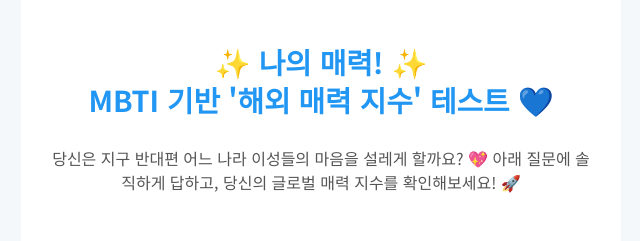
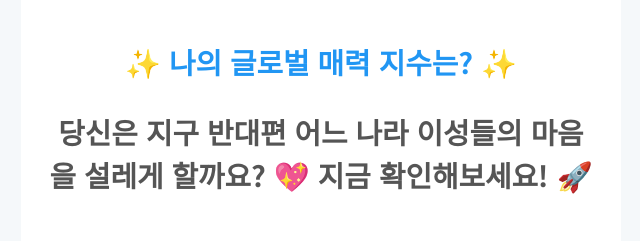
Before and after one commit to hackerseob/attractiveness, a plain HTML site: page index.html in a window 1280 px wide. Shown: the top 241 px of the page, without its empty margins (319-959 px from the left). Drawn offline with Linux system fonts and the light colour scheme.

Commit message:
Update index.html

```diff
--- a/index.html
+++ b/index.html
@@ -190,9 +190,9 @@
 </head>
 <body>
     <div class="container">
-        <h1>✨ 나의 매력! ✨<br>MBTI 기반 '해외 매력 지수' 테스트 💙</h1>
+        <h1>✨ 나의 글로벌 매력 지수는? ✨
         <p class="intro-text">
-            당신은 지구 반대편 어느 나라 이성들의 마음을 설레게 할까요? 💖 아래 질문에 솔직하게 답하고, 당신의 글로벌 매력 지수를 확인해보세요! 🚀
+            당신은 지구 반대편 어느 나라 이성들의 마음을 설레게 할까요? 💖 지금 확인해보세요! 🚀
         </p>
 
         <form id="mbtiSurveyForm">
```
